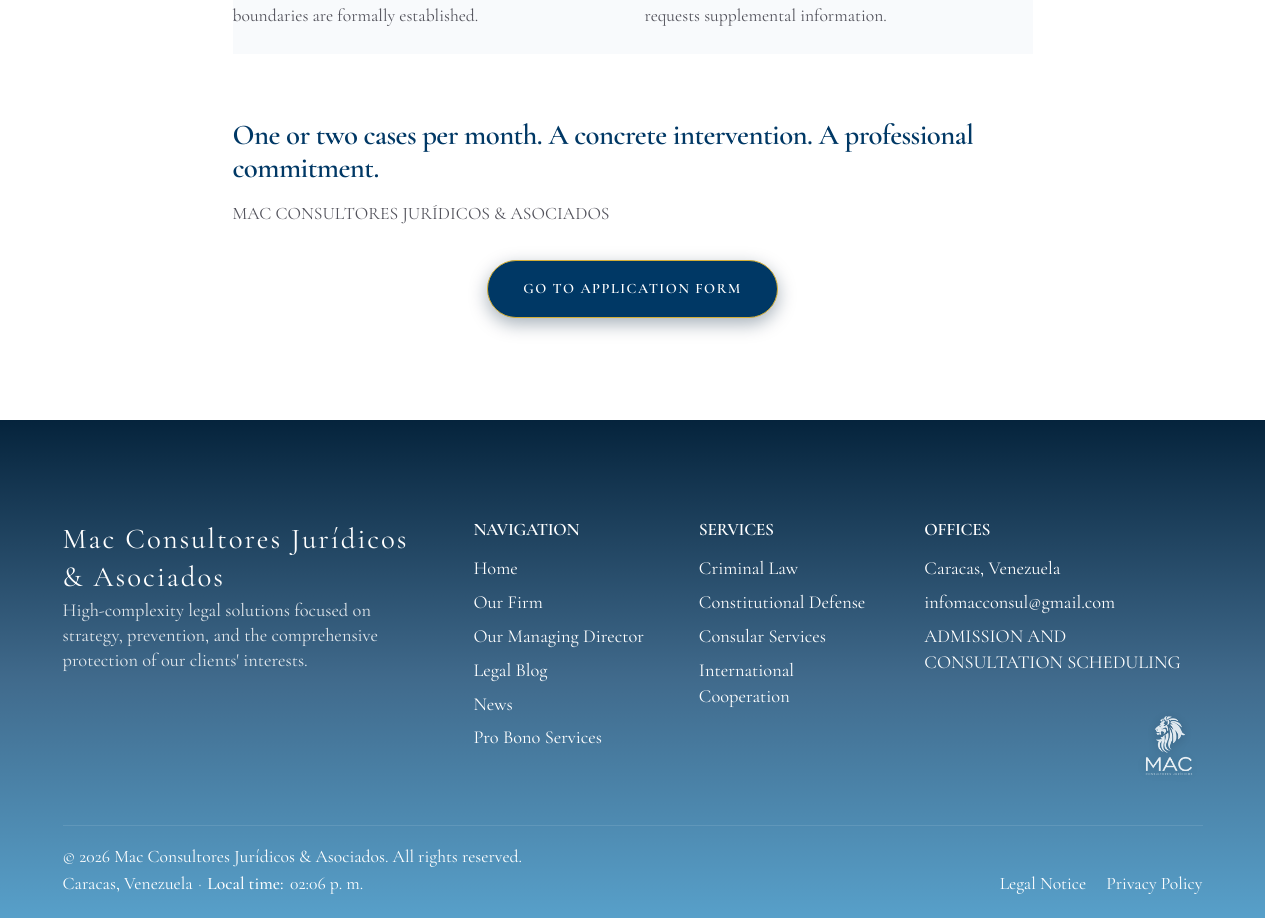
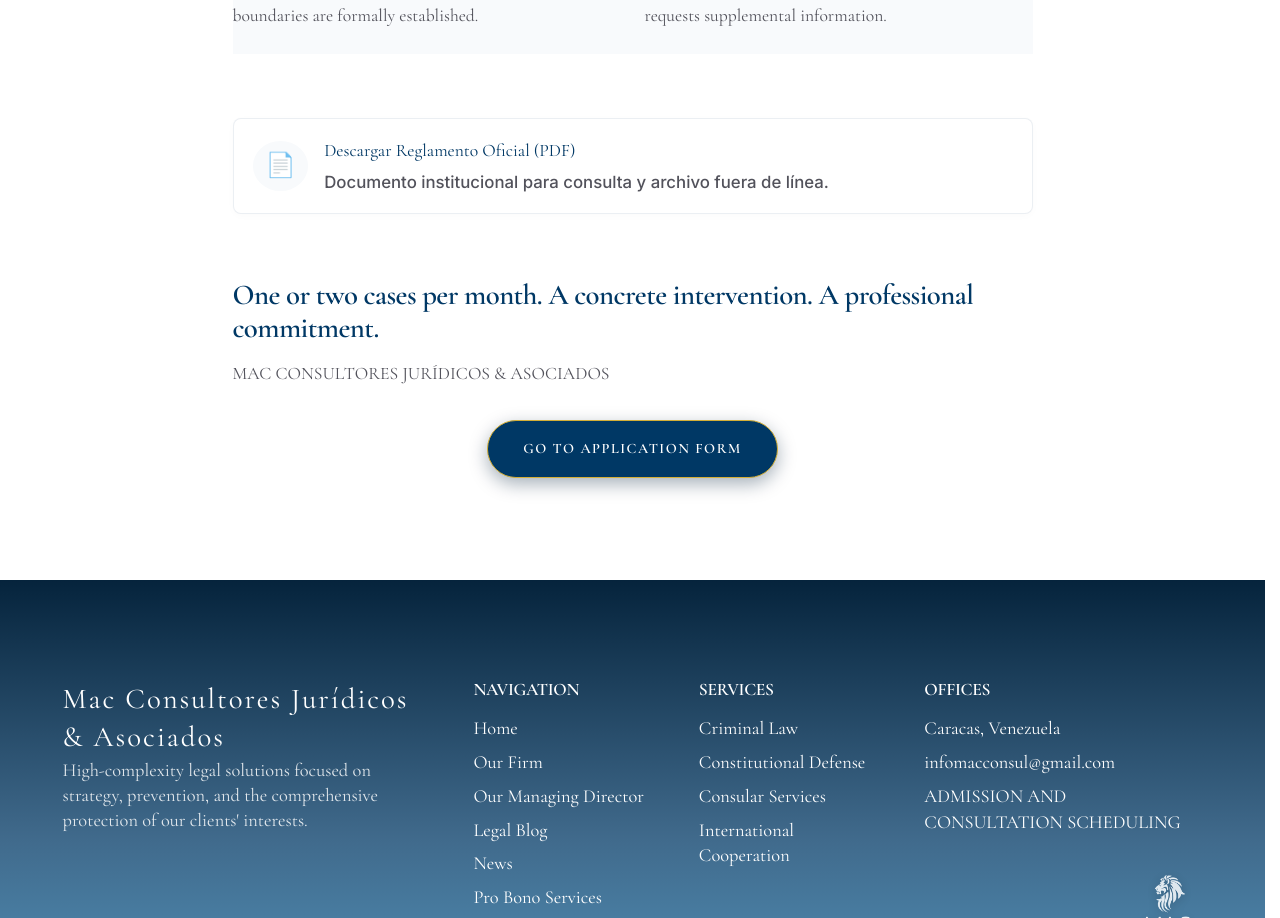
Before and after one commit to mcolina777-cpu/mac-consultores-site-clean, a Next.js app: page /en/probono-penal/reglamento in a window 1280 px wide. Shown: the part 5027-5945 px from the top of the page. Built offline with nearby package versions, Linux system fonts and the light colour scheme.

Commit message:
feat: incorporar descarga de reglamento pro bono en pdf

```diff
--- a/src/app/[locale]/probono-penal/page.tsx
+++ b/src/app/[locale]/probono-penal/page.tsx
@@ -68,14 +68,14 @@ export default async function ProBonoPenal({ params }: { params: Promise<{ local
                   {/* Enlace alternativo para descarga de PDF */}
                   <a
                     href="/docs/reglamento-pro-bono-penal-mac-consultores.pdf"
-                    className="channel-card"
                     target="_blank"
                     rel="noopener noreferrer"
+                    className="channel-card"
                   >
                     <span className="channel-icon">📄</span>
                     <div className="channel-text">
-                      <span className="font-bold text-primary block">{data?.pdf_link_title}</span>
-                      <span className="channel-value text-sm text-muted">{data?.pdf_link_desc}</span>
+                      <span className="font-bold text-primary block">Descargar Reglamento Oficial (PDF)</span>
+                      <span className="channel-value text-sm text-muted">Documento institucional para consulta y archivo fuera de línea.</span>
                     </div>
                   </a>
                 </div>
--- a/src/app/[locale]/probono-penal/reglamento/page.tsx
+++ b/src/app/[locale]/probono-penal/reglamento/page.tsx
@@ -123,6 +123,24 @@ export default async function ReglamentoProBono({ params }: { params: Promise<{
               </div>
             </div>
 
+            {/* Descarga del PDF */}
+            <div className="alt-channels mb-4rem">
+              <div className="channels-grid grid-1-col gap-1rem">
+                <a
+                  href="/docs/reglamento-pro-bono-penal-mac-consultores.pdf"
+                  target="_blank"
+                  rel="noopener noreferrer"
+                  className="channel-card"
+                >
+                  <span className="channel-icon">📄</span>
+                  <div className="channel-text">
+                    <span className="font-bold text-primary block">Descargar Reglamento Oficial (PDF)</span>
+                    <span className="channel-value text-sm text-muted">Documento institucional para consulta y archivo fuera de línea.</span>
+                  </div>
+                </a>
+              </div>
+            </div>
+
             {/* Cierre Institucional y Enlace de Retorno */}
             <div className="text-center mt-4rem mb-2rem">
               <p className="serif heading-md text-primary font-semibold mb-1rem">
```
Also changed, not shown: 1 other file (tests, documents, lock files or other folders).
